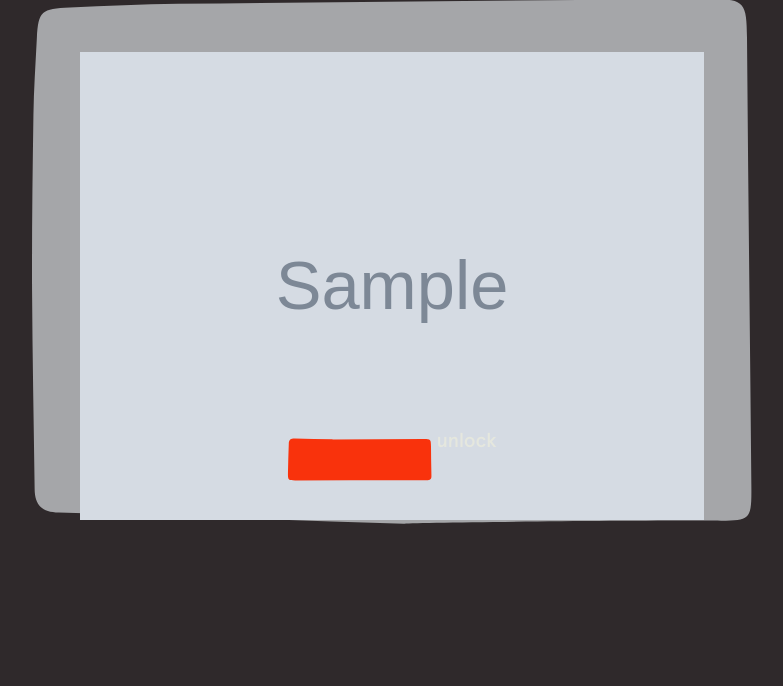
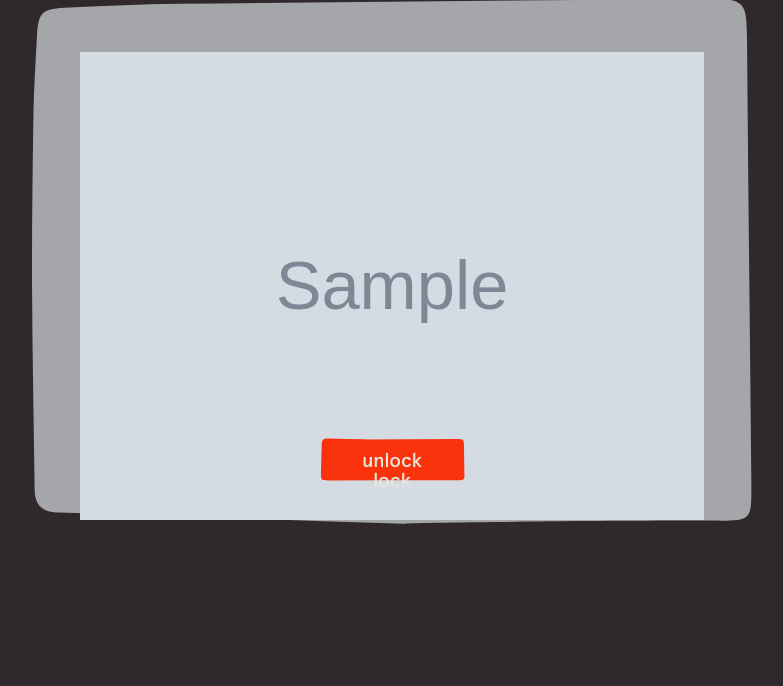
Before and after one commit to dgandle/hackumass-knockknock, a Flask app: template Web Server/templates/index.html in a window 1280 px wide. Shown: the part 472-1158 px from the top of the page, without its empty margins (248-1031 px from the left). Before the commit the page ends 996 px from the top, so only its background shows below. Run offline with Flask 2, Linux system fonts and the light colour scheme; the template is opened without the code that fills it: most values are stand-ins (such as "Sample title", 1, 10 or a date in 2020); grey boxes marked "Sample" are stand-in pictures.

Commit message:
more button code

```diff
--- a/Web Server/templates/index.html
+++ b/Web Server/templates/index.html
@@ -55,8 +55,8 @@
               <path id='unlock-button-path' d="M485.520717,867.489659 C515.808937,867.352201 546.097622,867.188105 576.398089,867.117475 C583.748553,867.099227 583.942708,867.5023 583.993107,874.604242 C584.078393,884.318065 584.217545,894.019505 584.437149,903.72235 C584.512417,907.094337 583.149473,908.336214 579.702303,908.342658 C535.870244,908.310321 492.022685,908.39762 448.189464,908.431877 C441.362399,908.432616 440.846904,907.997287 440.955082,901.031342 C441.086427,891.201395 441.486175,881.36281 441.791831,871.535905 C441.913582,867.634445 444.013767,866.418759 447.821109,866.525185 C460.382168,866.904313 472.961053,867.030618 485.524901,867.249921 L485.520717,867.489659" id="Fill-1" stroke="none" fill="#F9320C" fill-rule="evenodd"></path>
           </svg>
 
-          <p id='unlock-text-unlock' class='show'>unlock</p>
-          <p id='unlock-text-lock' class='hide'>lock</p>
+          <p id='unlock-text-unlock' class='{{ unlock-display }}'>unlock</p>
+          <p id='unlock-text-lock' class='{{ lock-display }}'>lock</p>
         </a>
 
       </div>
```
